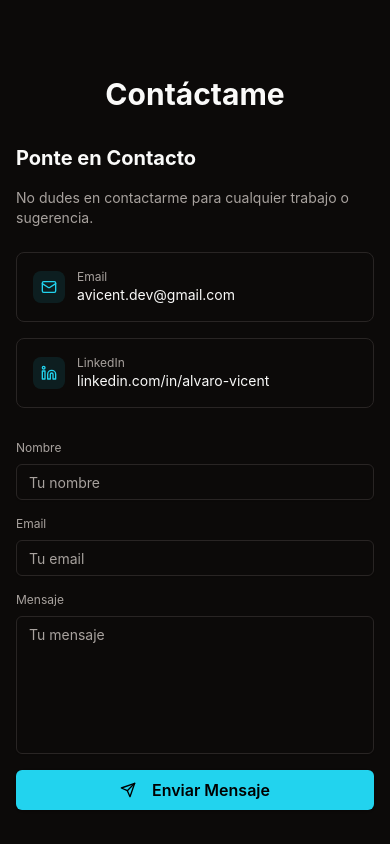
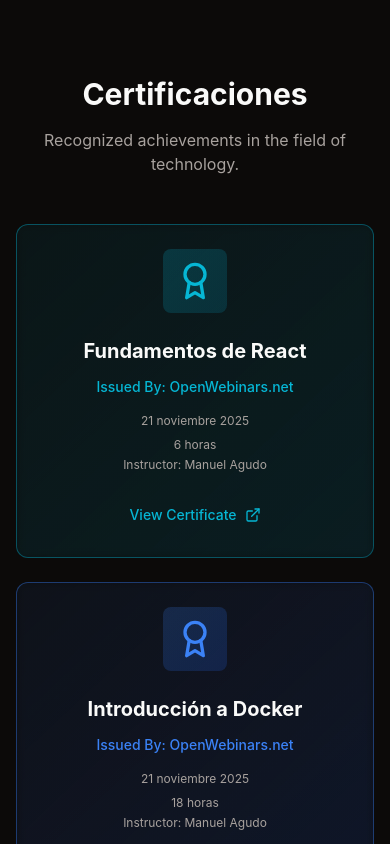
Before and after one commit to AvicentDev/mi-portfolio, a React (Vite) app: page / in a window 390 px wide. Shown: the part 4800-5644 px from the top of the page. Built offline with nearby package versions, Linux system fonts and the light colour scheme.

Commit message:
feature : add cerifications section and fix language

```diff
--- a/src/App.jsx
+++ b/src/App.jsx
@@ -8,6 +8,7 @@
 import Experience from "./components/portfolio/ExperienceSection";
 import Projects from "./components/portfolio/ProjectsSection";
 import Skills from "./components/portfolio/SkillsSection";
+import Certifications from "./components/portfolio/CertificationsSection";
 import Home from "./pages/Home";
 
 function App() {
@@ -21,6 +22,7 @@
             <Route path="/projects" element={<Projects />} />
             <Route path="/skills" element={<Skills />} />
             <Route path="/education" element={<Education />} />
+            <Route path="/certifications" element={<Certifications />} />
             <Route path="/contact" element={<Contact />} />
           </Routes>
 
--- a/src/components/Layout.jsx
+++ b/src/components/Layout.jsx
@@ -57,12 +57,13 @@
   };
 
   const navLinks = [
-    { id: "about", label: "About" },
-    { id: "experience", label: "Experience" },
-    { id: "projects", label: "Projects" },
-    { id: "skills", label: "Skills" },
-    { id: "education", label: "Education" },
-    { id: "contact", label: "Contact" }
+    { id: "about", label: "Sobre mi" },
+    { id: "experience", label: "Experiencia" },
+    { id: "projects", label: "Proyectos" },
+    { id: "skills", label: "Habiidades" },
+    { id: "education", label: "Educacion" },
+    { id: "certifications", label: "Certificaciones" },
+    { id: "contact", label: "Contacto" }
   ];
 
   return (
--- /dev/null
+++ b/src/components/portfolio/CertificationsSection.jsx
@@ -0,0 +1,213 @@
+import { Award, Download, ExternalLink, X } from "lucide-react";
+import { useState } from "react";
+
+export default function CertificationsSection() {
+  const [selectedCert, setSelectedCert] = useState(null);
+
+  const certifications = [
+    {
+      id: 1,
+      title: "Fundamentos de React",
+      issuer: "OpenWebinars",
+      issuedBy: "Issued By: OpenWebinars.net",
+      period: "21 noviembre 2025",
+      hours: "6 horas",
+      instructor: "Manuel Agudo",
+      certificateUrl: "https://openwebinars.net/cert/66rm",
+      pdfPath: "/certificates/fundamentos-react.pdf",
+      color: "from-cyan-500/20 to-cyan-600/20",
+      borderColor: "border-cyan-500/30",
+      iconColor: "text-cyan-500"
+    },
+    {
+      id: 2,
+      title: "Introducción a Docker",
+      issuer: "OpenWebinars",
+      issuedBy: "Issued By: OpenWebinars.net",
+      period: "21 noviembre 2025",
+      hours: "18 horas",
+      instructor: "Manuel Agudo",
+      certificateUrl: "https://openwebinars.net/cert/JmgN",
+      pdfPath: "/certificates/introduccion-docker.pdf",
+      color: "from-blue-500/20 to-blue-600/20",
+      borderColor: "border-blue-500/30",
+      iconColor: "text-blue-500"
+    }
+  ];
+
+  const openCertificate = (cert) => {
+    setSelectedCert(cert);
+  };
+
+  const closeCertificate = () => {
+    setSelectedCert(null);
+  };
+
+  return (
+    <>
+      <section id="certifications" className="px-4 py-12 md:px-6 md:py-20 bg-background">
+        <div className="mx-auto max-w-screen-2xl">
+          <h2 className="mt-4 mb-4 text-3xl font-bold text-center md:mt-8 md:mb-8 sm:text-4xl md:text-5xl">
+            Certificaciones
+          </h2>
+          <p className="mb-12 text-center text-muted-foreground md:mb-16">
+            Recognized achievements in the field of technology.
+          </p>
+
+          <div className="grid max-w-4xl gap-6 mx-auto md:gap-8 sm:grid-cols-2 lg:grid-cols-2">
+            {certifications.map((cert) => (
+              <div
+                key={cert.id}
+                className={`group relative overflow-hidden rounded-xl border ${cert.borderColor} bg-gradient-to-br ${cert.color} backdrop-blur-sm transition-all duration-300 hover:scale-105 hover:shadow-2xl`}
+              >
+                <div className="absolute inset-0 bg-gradient-to-br from-background/80 to-background/60 backdrop-blur-sm"></div>
+
+                <div className="relative p-6 md:p-8">
+                  {/* Logo Icon */}
+                  <div className={`mb-6 flex justify-center`}>
+                    <div className={`flex items-center justify-center w-16 h-16 rounded-lg bg-gradient-to-br ${cert.color}`}>
+                      <Award className={`w-10 h-10 ${cert.iconColor}`} />
+                    </div>
+                  </div>
+
+                  {/* Title */}
+                  <h3 className="mb-3 text-xl font-bold text-center text-foreground md:text-2xl">
+                    {cert.title}
+                  </h3>
+
+                  {/* Issuer */}
+                  <p className={`mb-4 text-sm text-center ${cert.iconColor} font-medium`}>
+                    {cert.issuedBy}
+                  </p>
+
+                  {/* Period */}
+                  <p className="mb-2 text-xs text-center md:text-sm text-muted-foreground">
+                    {cert.period}
+                  </p>
+
+                  {/* Additional Info */}
+                  {cert.hours && (
+                    <p className="mb-1 text-xs text-center text-muted-foreground">
+                      {cert.hours}
+                    </p>
+                  )}
+                  {cert.instructor && (
+                    <p className="mb-6 text-xs text-center text-muted-foreground">
+                      Instructor: {cert.instructor}
+                    </p>
+                  )}
+
+                  {/* View Certificate Button */}
+                  <div className="flex justify-center mt-6">
+                    <button
+                      onClick={() => openCertificate(cert)}
+                      className={`inline-flex items-center gap-2 px-4 py-2 text-sm font-medium transition-all duration-300 rounded-lg ${cert.iconColor} hover:bg-accent group-hover:scale-110`}
+                    >
+                      View Certificate
+                      <ExternalLink className="w-4 h-4" />
+                    </button>
+                  </div>
+                </div>
+              </div>
+            ))}
+          </div>
+        </div>
+      </section>
+
+      {/* Modal para mostrar el certificado */}
+      {selectedCert && (
+        <div
+          className="fixed inset-0 z-50 flex items-center justify-center p-4 duration-200 bg-black/90 backdrop-blur-sm animate-in fade-in"
+          onClick={closeCertificate}
+        >
+          <div
+            className="relative w-full max-w-7xl h-[95vh] bg-background rounded-xl shadow-2xl overflow-hidden animate-in zoom-in-95 duration-200"
+            onClick={(e) => e.stopPropagation()}
+          >
+            {/* Header del modal */}
+            <div className="flex items-center justify-between p-4 border-b border-border bg-background/95 backdrop-blur-sm">
+              <div>
+                <h3 className="text-lg font-semibold md:text-xl text-foreground">
+                  {selectedCert.title}
+                </h3>
+                <p className="text-xs text-muted-foreground md:text-sm">
+                  {selectedCert.issuer}
+                </p>
+              </div>
+
+              <div className="flex items-center gap-2">
+                {/* Botón de descarga */}
+                <a
+                  href={selectedCert.pdfPath}
+                  download
+                  className="p-2 transition rounded-lg hover:bg-accent"
+                  title="Download certificate"
+                >
+                  <Download className="w-5 h-5" />
+                </a>
+
+                {/* Botón para abrir en nueva pestaña */}
+                <a
+                  href={selectedCert.certificateUrl}
+                  target="_blank"
+                  rel="noopener noreferrer"
+                  className="p-2 transition rounded-lg hover:bg-accent"
+                  title="Open in OpenWebinars"
+                >
+                  <ExternalLink className="w-5 h-5" />
+                </a>
+
+                {/* Botón de cerrar */}
+                <button
+                  onClick={closeCertificate}
+                  className="p-2 transition rounded-lg hover:bg-accent"
+                  aria-label="Close certificate"
+                >
+                  <X className="w-5 h-5" />
+                </button>
+              </div>
+            </div>
+
+            {/* Visor de PDF */}
+            <div className="w-full h-[calc(100%-73px)] bg-gray-100 dark:bg-gray-900">
+              <object
+                data={selectedCert.pdfPath}
+                type="application/pdf"
+                className="w-full h-full"
+              >
+                <div className="flex flex-col items-center justify-center h-full gap-4 p-8 text-center">
+                  <Award className={`w-16 h-16 ${selectedCert.iconColor}`} />
+                  <p className="text-lg font-semibold text-foreground">
+                    PDF Viewer not available
+                  </p>
+                  <p className="text-sm text-muted-foreground">
+                    Your browser doesn't support embedded PDFs
+                  </p>
+                  <div className="flex gap-4 mt-4">
+                    <a
+                      href={selectedCert.pdfPath}
+                      download
+                      className={`inline-flex items-center gap-2 px-4 py-2 text-sm font-medium transition-all duration-300 rounded-lg border border-border ${selectedCert.iconColor} hover:bg-accent`}
+                    >
+                      <Download className="w-4 h-4" />
+                      Download PDF
+                    </a>
+                    <a
+                      href={selectedCert.pdfPath}
+                      target="_blank"
+                      rel="noopener noreferrer"
+                      className={`inline-flex items-center gap-2 px-4 py-2 text-sm font-medium transition-all duration-300 rounded-lg border border-border ${selectedCert.iconColor} hover:bg-accent`}
+                    >
+                      <ExternalLink className="w-4 h-4" />
+                      Open in New Tab
+                    </a>
+                  </div>
+                </div>
+              </object>
+            </div>
+          </div>
+        </div>
+      )}
+    </>
+  );
+}
--- a/src/pages/Home.jsx
+++ b/src/pages/Home.jsx
@@ -4,6 +4,7 @@
 import HeroSection from "../components/portfolio/HeroSection";
 import ProjectsSection from "../components/portfolio/ProjectsSection";
 import SkillsSection from "../components/portfolio/SkillsSection";
+import CertificationsSection from "../components/portfolio/CertificationsSection";
 
 export default function Home() {
   return (
@@ -13,6 +14,7 @@
       <ProjectsSection />
       <SkillsSection />
       <EducationSection />
+      <CertificationsSection />
       <ContactSection />
     </div>
   );
```
Also changed, not shown: 2 other files (tests, documents, lock files or other folders).
